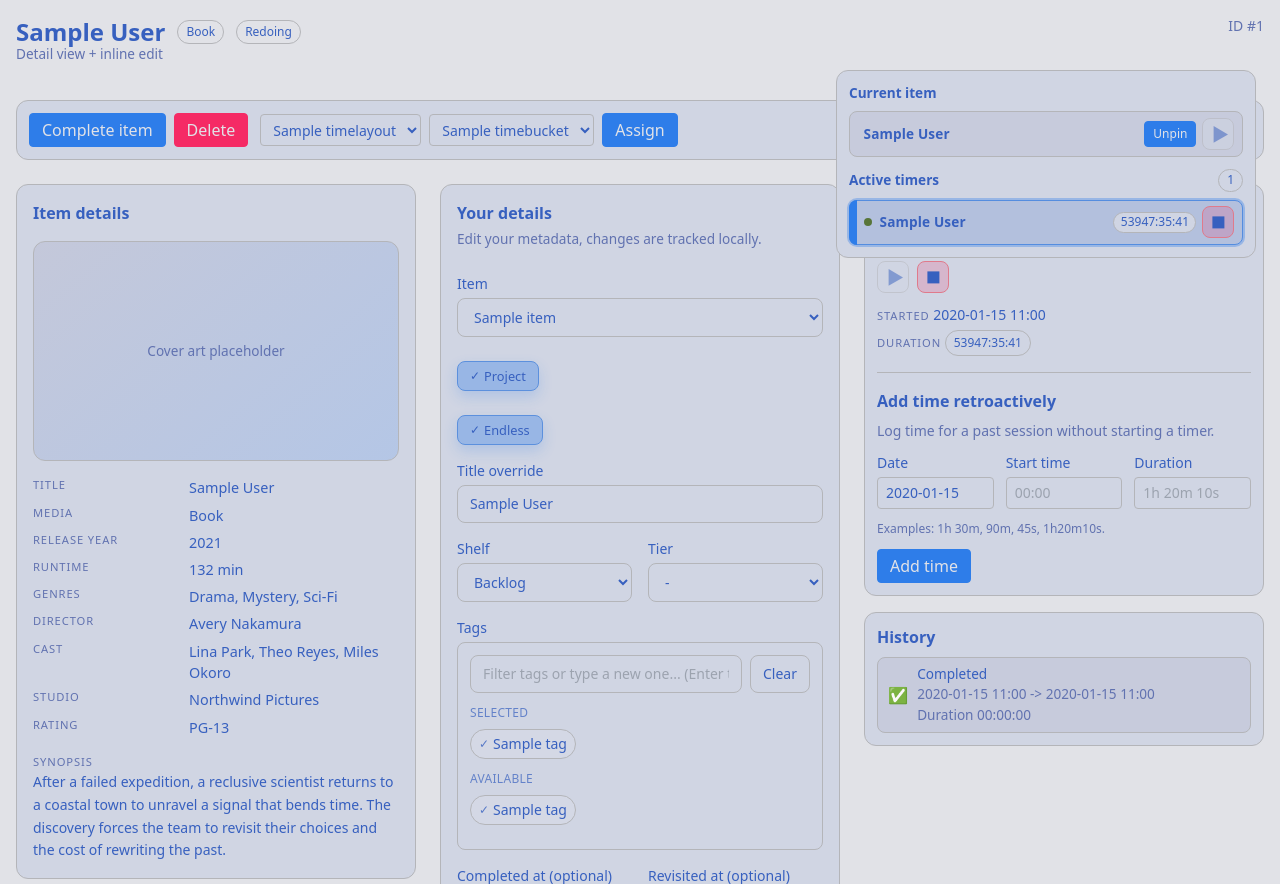
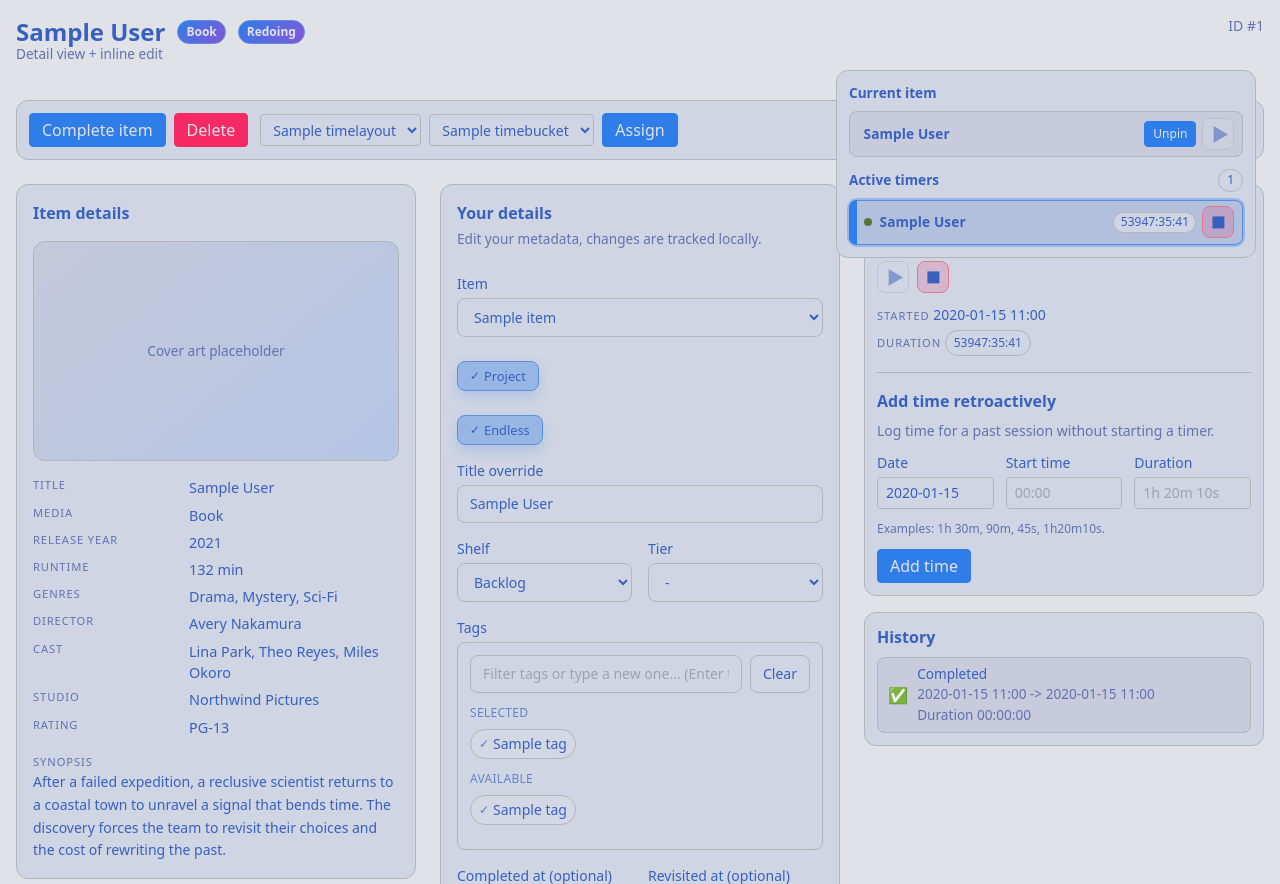
Before and after one commit to TheBitBanger/gulgrir, a Django app: page /my/items/1/ in a window 1280 px wide. Shown: the part 50-934 px from the top of the page. Run offline with Django 5.2, Linux system fonts and the light colour scheme; a user stored in the database is signed in; tables that the repository leaves empty hold one stand-in row (values such as "Sample post"); some libraries are stand-ins or nearby versions.

Commit message:
style: brighten item badges

```diff
--- a/src/tracker/templates/tracker/base.html
+++ b/src/tracker/templates/tracker/base.html
@@ -63,6 +63,7 @@
       --muted: #a9b1d6;
       --border: #3b4261;
       --accent: #7aa2f7;
+      --accent-2: #9d7cd8;
       --accent-contrast: #1a1b26;
       --success: #9ece6a;
       --warn: #e0af68;
@@ -77,6 +78,7 @@
       --muted: #6172b0;
       --border: #b4b5b9;
       --accent: #2e7de9;
+      --accent-2: #8456d8;
       --accent-contrast: #e1e2e7;
       --success: #587539;
       --warn: #8c6c3e;
@@ -582,6 +584,13 @@
       color: var(--text);
     }
 
+    .badge--loud {
+      background: linear-gradient(135deg, var(--accent), var(--accent-2));
+      border-color: color-mix(in oklab, var(--accent) 70%, var(--border));
+      color: var(--accent-contrast);
+      font-weight: 600;
+    }
+
     .field-track {
       position: relative;
     }
--- a/src/tracker/templates/tracker/useritem_detail.html
+++ b/src/tracker/templates/tracker/useritem_detail.html
@@ -6,12 +6,12 @@
         <div class="flex items-center gap-3">
           <h1 class="text-2xl font-semibold">{{ object.display_title }}</h1>
           {% if item %}
-            <span class="badge">{{ item.get_media_type_display }}</span>
+            <span class="badge badge--loud">{{ item.get_media_type_display }}</span>
           {% elif object.is_project %}
-            <span class="badge">Project</span>
+            <span class="badge badge--loud">Project</span>
           {% endif %}
           {% if object.is_redoing %}
-            <span class="badge">Redoing</span>
+            <span class="badge badge--loud">Redoing</span>
           {% endif %}
         </div>
       <div class="panel-subtitle">Detail view + inline edit</div>
```
